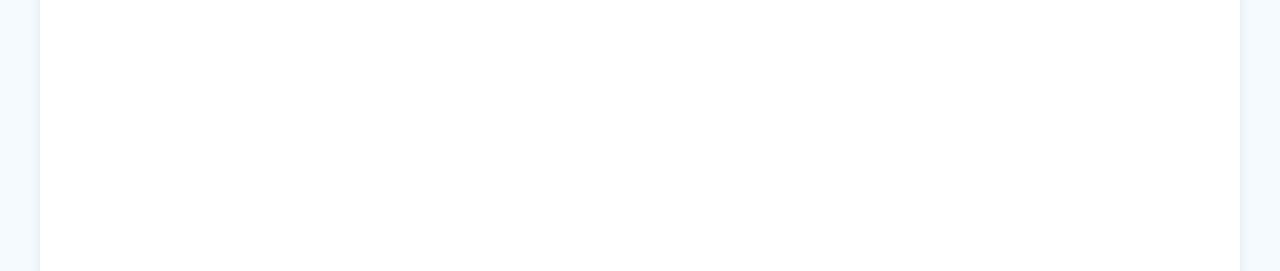
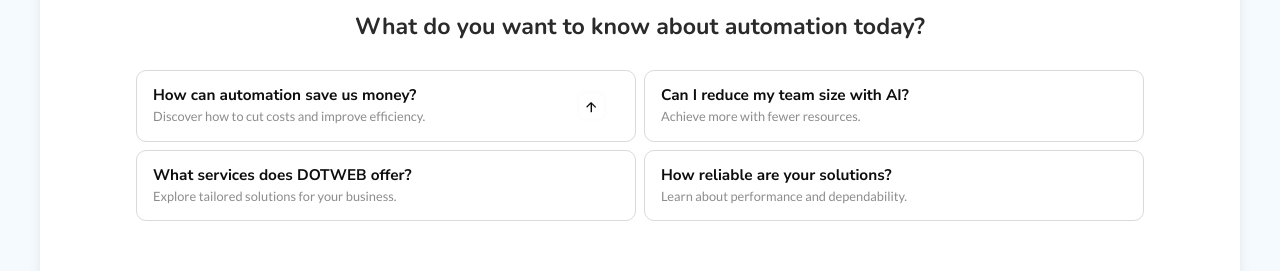
Before and after one commit to anonfaded/dotwebv3, a Next.js app: page /en in a window 1280 px wide. Both pictures are taken after a click on the element 386 px from the left and 1138 px from the top of the page. Shown: the part 1033-1304 px from the top of the page. Built offline with nearby package versions, Linux system fonts and the light colour scheme.

Commit message:
send button removes logo and pre prompts

```diff
--- a/src/components/ui/ChatBox.tsx
+++ b/src/components/ui/ChatBox.tsx
@@ -22,6 +22,7 @@ export default function ChatBox() {
   const [inputText, setInputText] = useState('');
   const [messages, setMessages] = useState<Message[]>([]);
   const [isInitialView, setIsInitialView] = useState(true);
+  const [selectedPrePrompt, setSelectedPrePrompt] = useState<string | null>(null);
   const chatContainerRef = useRef<HTMLDivElement>(null);
 
   useEffect(() => {
@@ -30,38 +31,42 @@ export default function ChatBox() {
     }
   }, [messages, isInitialView]);
 
+  const handlePrePromptClick = (prompt: string) => {
+    setSelectedPrePrompt(prompt);
+    setInputText(prompt);
+  };
+
   const sendMessage = () => {
     if (inputText.trim() === '') return;
 
-    // Switch to chat view if in initial view
-    if (isInitialView) {
-      setIsInitialView(false);
-    }
-
+    // Add user message
     const newUserMessage: Message = {
       id: Date.now(),
       text: inputText,
       sender: 'user'
     };
 
+    // Add to messages
     setMessages(prevMessages => [...prevMessages, newUserMessage]);
-    setInputText('');
 
-    // Simulate bot response
+    // Simulate bot response (you can replace this with actual API call)
     setTimeout(() => {
       const botResponse: Message = {
-        id: Date.now() + 1,
-        text: DUMMY_RESPONSES[Math.floor(Math.random() * DUMMY_RESPONSES.length)],
+        id: Date.now(),
+        text: `I'll help you with "${inputText}". What specific details would you like to know?`,
         sender: 'bot'
       };
       setMessages(prevMessages => [...prevMessages, botResponse]);
-    }, 1000);
-  };
+    }, 500);
 
-  const handlePrePromptClick = (prompt: string) => {
-    setIsInitialView(false);
-    setInputText(prompt);
-    sendMessage();
+    // Clear input
+    setInputText('');
+
+    // Transition from initial view
+    if (isInitialView) {
+      setIsInitialView(false);
+      setSelectedPrePrompt(null);
+    }
   };
 
   return (
@@ -137,7 +142,7 @@ export default function ChatBox() {
                   ].map((prompt, index) => (
                     <div
                       key={index}
-                      className="bg-white border border-[#D9D9D9] rounded-[10.01px] p-[clamp(4px,0.8vw,8px)] h-[clamp(65px,5.6vw,85px)] w-full relative transition-all duration-300 hover:border-gray-400 hover:shadow-md cursor-pointer flex flex-col justify-center group"
+                      className={`bg-white border border-[#D9D9D9] rounded-[10.01px] p-[clamp(4px,0.8vw,8px)] h-[clamp(65px,5.6vw,85px)] w-full relative transition-all duration-300 hover:border-gray-400 hover:shadow-md cursor-pointer flex flex-col justify-center group ${selectedPrePrompt === prompt.title ? 'bg-gray-200' : ''}`}
                       onClick={() => handlePrePromptClick(prompt.title)}
                     >
                       <h4 className="font-nunito-sans text-[clamp(12px,1.2vw,16.02px)] font-bold leading-[clamp(18px,1.4vw,24.03px)] text-[#0E0E0E] mb-0.5 pt-3 pl-2">
@@ -153,7 +158,12 @@ export default function ChatBox() {
                         height={39.05}
                         priority
                         unoptimized
-                        className="absolute right-6 top-1/2 -translate-y-1/2 hidden group-hover:block cursor-pointer"
+                        className={`absolute right-6 top-1/2 -translate-y-1/2 cursor-pointer transition-opacity duration-300
+                          ${selectedPrePrompt === prompt.title ? 'opacity-100' : 'opacity-0 group-hover:opacity-100'}`}
+                        onClick={(e) => {
+                          e.stopPropagation();
+                          sendMessage();
+                        }}
                       />
                     </div>
                   ))}
```
